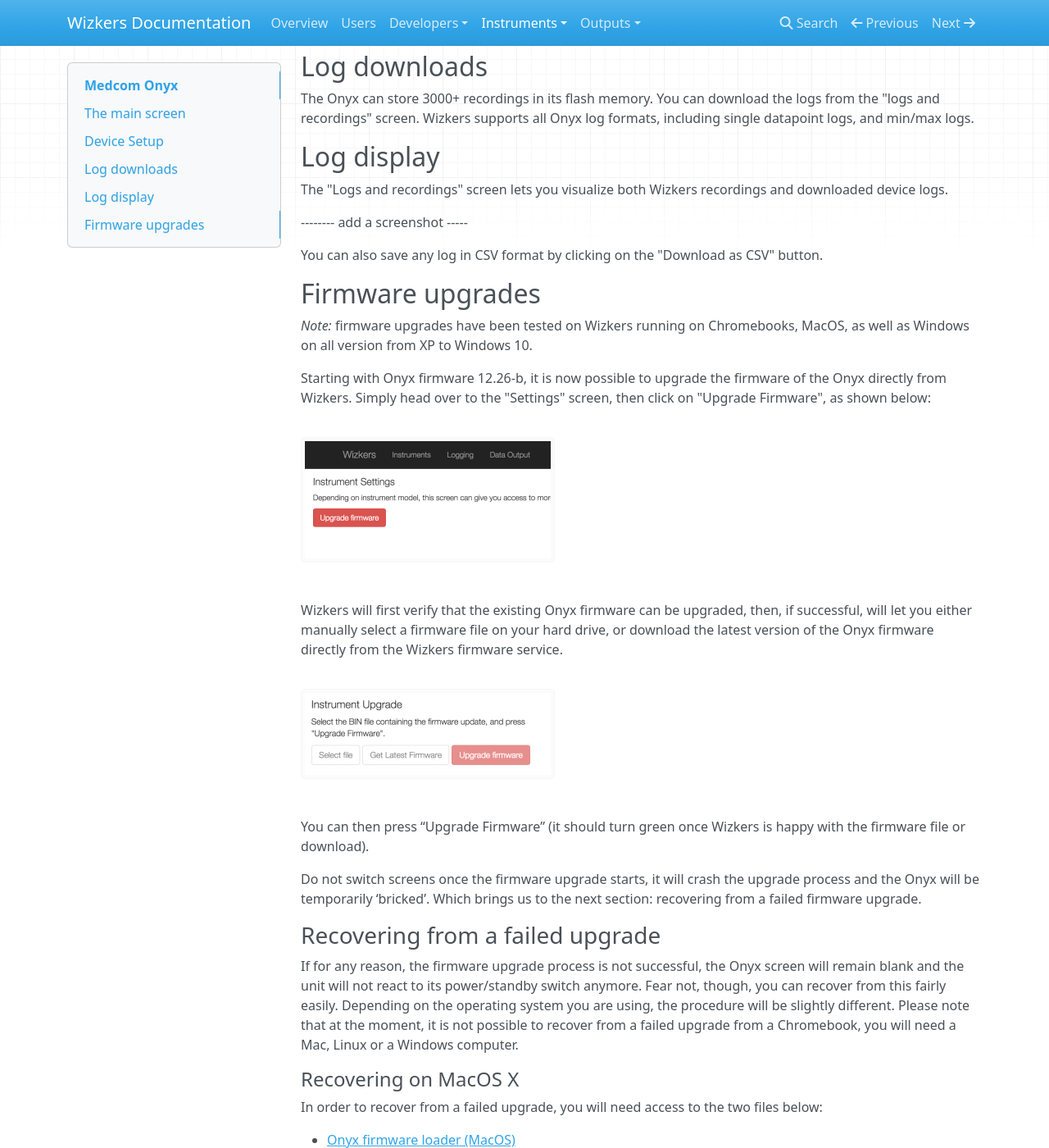
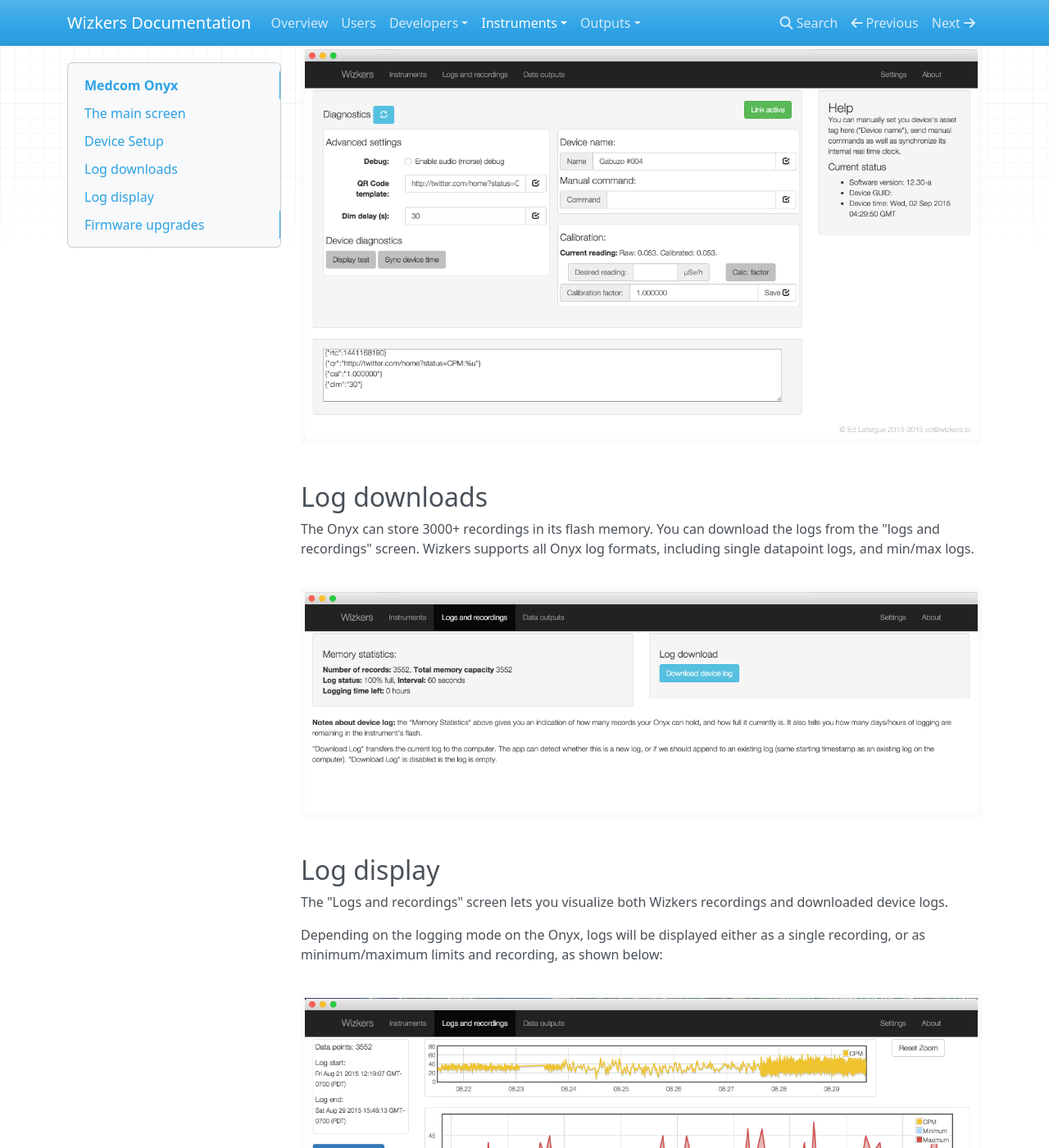
Before and after one commit to elafargue/wizkers-doc, an MkDocs documentation site: the page built from docs/ins/medcom-onyx.md, in a window 1280 px wide and 1400 px high, scrolled down 1216 px. Shown: the whole window at 82% size. Built offline with MkDocs 1.6.1, drawn with Linux system fonts in a browser that asks for light colours; nearby versions of some CDN libraries; old or Windows-style settings are respelled for this version of MkDocs.

Commit message:
Improvements on Onyx documentation.

```diff
--- a/docs/ins/medcom-onyx.md
+++ b/docs/ins/medcom-onyx.md
@@ -20,18 +20,22 @@
 
 Since Wizkers provides official support to Medcom for the Onyx, nearly all the capabilities of this device are supported in the Device Setup screen
 
------ add a screenshot -----
-
+![Onyx setup](img/onyx-setup.png)
 
 ## Log downloads
 
 The Onyx can store 3000+ recordings in its flash memory. You can download the logs from the "logs and recordings" screen. Wizkers supports all Onyx log formats, including single datapoint logs, and min/max logs.
 
+![Onyx log download](img/onyx-logdownload.png)
+
+
 ## Log display
 
 The "Logs and recordings" screen lets you visualize both Wizkers recordings and downloaded device logs.
 
--------- add a screenshot -----
+Depending on the logging mode on the Onyx, logs will be displayed either as a single recording, or as minimum/maximum limits and recording, as shown below:
+
+![Onyx log display](img/onyx-logdisplay-1.png)
 
 You can also save any log in CSV format by clicking on the "Download as CSV" button.
 
```
Also changed, not shown: docs/ins/img/onyx-logdisplay-1.png (added), docs/ins/img/onyx-logdownload.png (added), docs/ins/img/onyx-main.png, docs/ins/img/onyx-setup.png (added).
